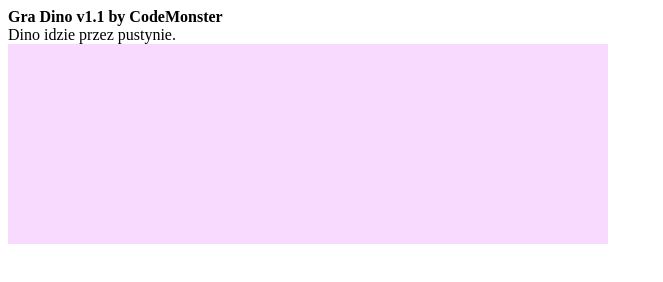
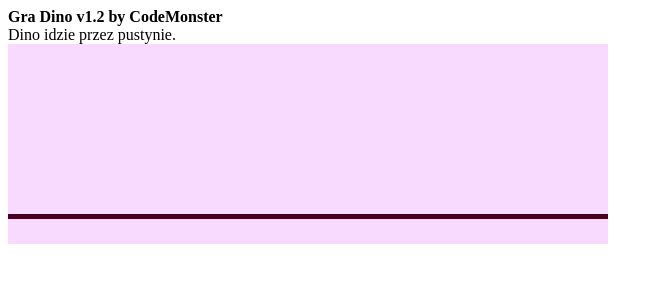
Before and after one commit to OlimpijskieKoloInformatyczne/JavaScript_polskie, a plain HTML site: page index.html in a window 1280 px wide. Shown: the whole page, without its empty margins (0-663 px from the left). Drawn offline with Linux system fonts and the light colour scheme.

Commit message:
Add files via upload

```diff
--- a/index.html
+++ b/index.html
@@ -1,10 +1,11 @@
 <!DOCTYPE html>
 <!--
-Gra Dino v. 1.1 by OKI - Olimpijskie Kolo Informatyczne
+Gra Dino v. 1.2 by OKI - Olimpijskie Kolo Informatyczne
 Kod / omowienie / linki: https://oki.org.pl/dino
 Wersje:
 1.0 - Strona www z tekstem
 1.1 - canvas (plotno)
+1.2 - ziemia
 -->
 <html>
 <head>
@@ -13,7 +14,7 @@ Wersje:
 <body>
 
 <div>
-<strong>Gra Dino v1.1 by CodeMonster</strong>
+<strong>Gra Dino v1.2 by CodeMonster</strong>
 <br />Dino idzie przez pustynie.
 </div>
 
@@ -30,6 +31,9 @@ rysowanie = plansza.getContext("2d");
 rysowanie.fillStyle = "rgb(249,218,255)";
 rysowanie.fillRect(0,0,600, 200);
 
+rysowanie.fillStyle = "rgb(69,0,33)";
+rysowanie.fillRect(0,170,600, 5);
+
 </script>
 
 </body>
```
